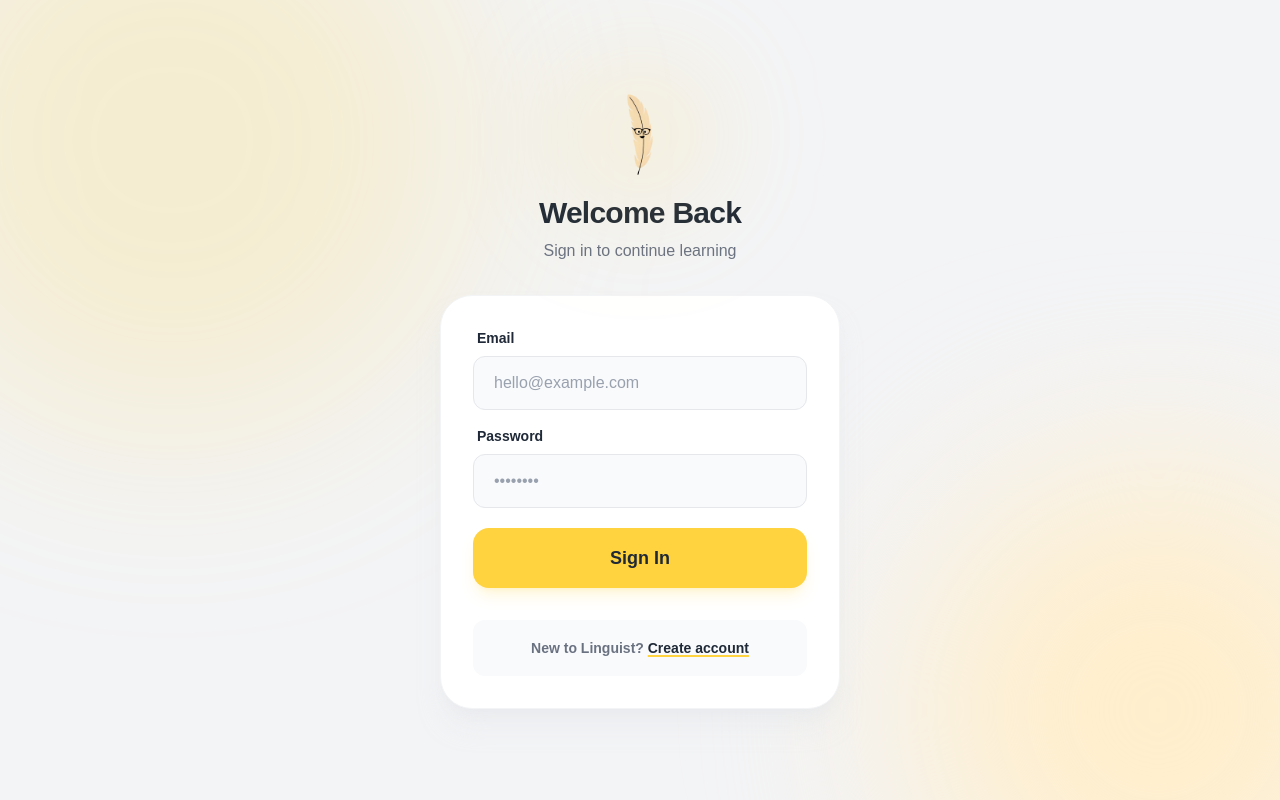
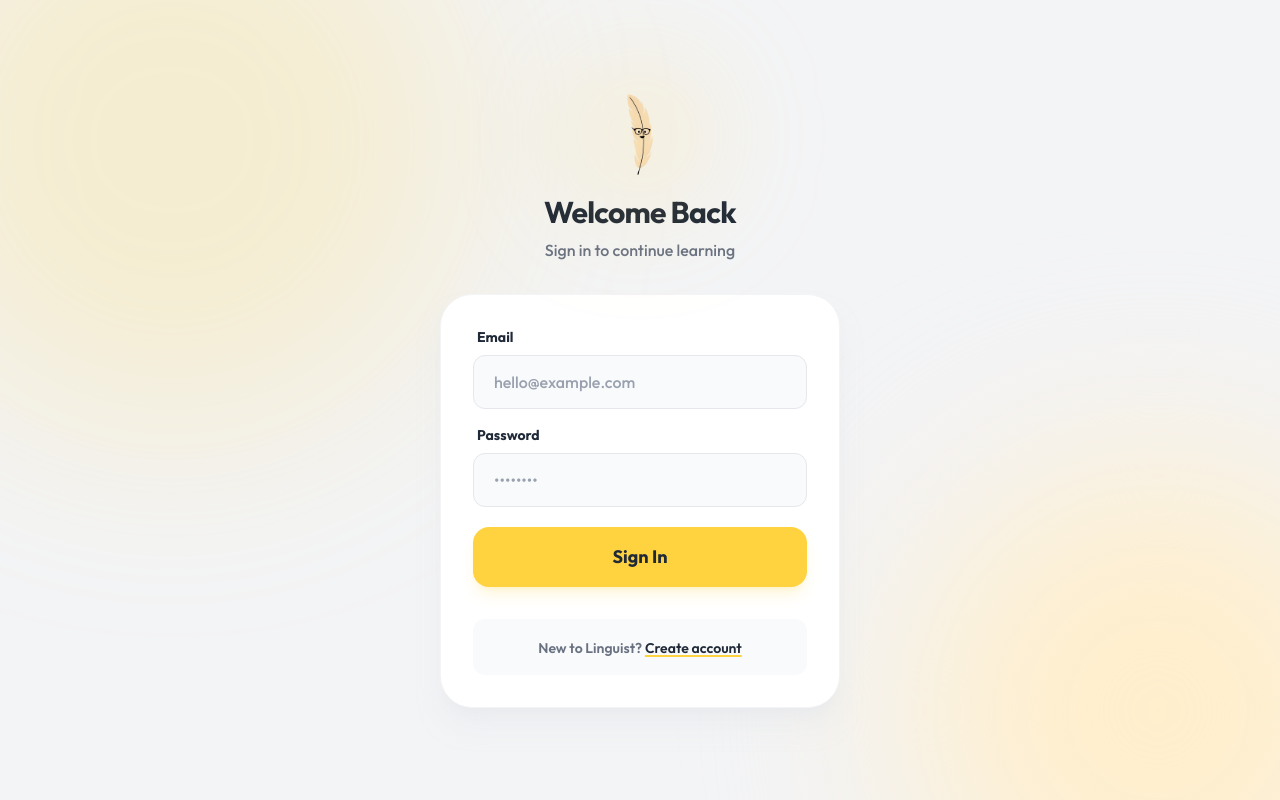
Before and after one commit to HarmonyGroup-Tech/linguist, a React (Vite) app: page /login in a window 1280 px wide. Built offline with nearby package versions, Linux system fonts and the light colour scheme; no server answers.

Commit message:
feat: Implement learner dashboard with lesson management, skill tracking, and project tasks, alongside new login/registration pages and updated Firestore security rules.

```diff
--- a/index.html
+++ b/index.html
@@ -2,14 +2,14 @@
 <html lang="en">
   <head>
     <meta charset="UTF-8" />
-    <link rel="icon" type="image/svg+xml" href="/vite.svg" />
+    <link rel="icon" type="image/png" href="/assets/branding/lingu.png" />
     <meta name="viewport" content="width=device-width, initial-scale=1.0" />
     <title>Linguist | The Authentic Language Coach</title>
     <meta name="description" content="Master languages through authentic literature. Linguist bridges the gap between language education and professional content localization." />
     <!-- Preconnect to Google Fonts -->
     <link rel="preconnect" href="https://fonts.googleapis.com">
     <link rel="preconnect" href="https://fonts.gstatic.com" crossorigin>
-    <link href="https://fonts.googleapis.com/css2?family=Inter:wght@400;500;600;700;800&family=Merriweather:ital,wght@0,300;0,400;0,700;1,400&display=swap" rel="stylesheet">
+    <link href="https://fonts.googleapis.com/css2?family=Outfit:wght@400;500;600;700;800;900&display=swap" rel="stylesheet">
   </head>
   <body>
     <div id="root"></div>
--- a/src/pages/Login.tsx
+++ b/src/pages/Login.tsx
@@ -54,12 +54,14 @@ export default function Login() {
     };
 
     const handleLogoClick = () => {
+        /* Developer cheat code disabled for launch
         const next = logoClicks + 1;
         setLogoClicks(next);
         if (next >= 5) {
             bypassVerification();
             setLogoClicks(0);
         }
+        */
     };
 
     // If logged in but not verified, show verification screen
@@ -77,11 +79,6 @@ export default function Login() {
                             className="inline-flex items-center justify-center w-20 h-20 rounded-3xl bg-brand-yellow mb-8 shadow-xl shadow-brand-yellow/30 hover:rotate-12 transition-transform relative group"
                         >
                             <Mail className="w-10 h-10 text-brand-dark" strokeWidth={2.5} />
-                            {logoClicks > 0 && (
-                                <span className="absolute -top-2 -right-2 w-8 h-8 bg-brand-dark text-white text-xs font-black rounded-full flex items-center justify-center border-2 border-white animate-bounce">
-                                    {5 - logoClicks}
-                                </span>
-                            )}
                         </button>
                         <h2 className="text-4xl font-black text-brand-dark mb-4 tracking-tight">Verify Email</h2>
                         <p className="text-gray-500 font-medium leading-relaxed px-4">
```
Also changed, not shown: src/pages/LearnerDashboard.tsx (+4 -6 lines), 2 other files (tests, documents, lock files or other folders).
